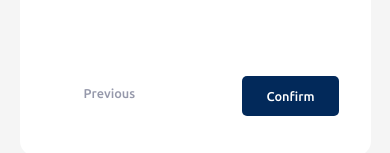
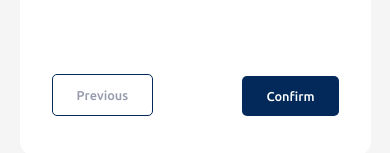
Before and after one commit to kaya70875/multi-step-form-react, a React (Vite) app in the folder multi-step-form/: page /#/confirm in a window 390 px wide. Shown: the part 688-841 px from the top of the page. Built offline with nearby package versions, Linux system fonts and the light colour scheme.

Commit message:
update css

```diff
--- a/multi-step-form/src/components/forms/_ChsPlan.scss
+++ b/multi-step-form/src/components/forms/_ChsPlan.scss
@@ -15,7 +15,7 @@
     flex-direction: column;
     gap : 3rem;
 
-    border : 1px solid var(--pastel-blue);
+    border : 1px solid var(--light-gray);
     padding: 1.25em;
     border-radius: 15px;
 
--- a/multi-step-form/src/index.css
+++ b/multi-step-form/src/index.css
@@ -58,4 +58,9 @@
   .primary-btn {
     padding: .8rem 1.5rem;
   }
+
+  .secondary-btn {
+    padding: .8rem 1.5rem;
+    border : 1px solid var(--marine-blue);
+  }
 }
```
